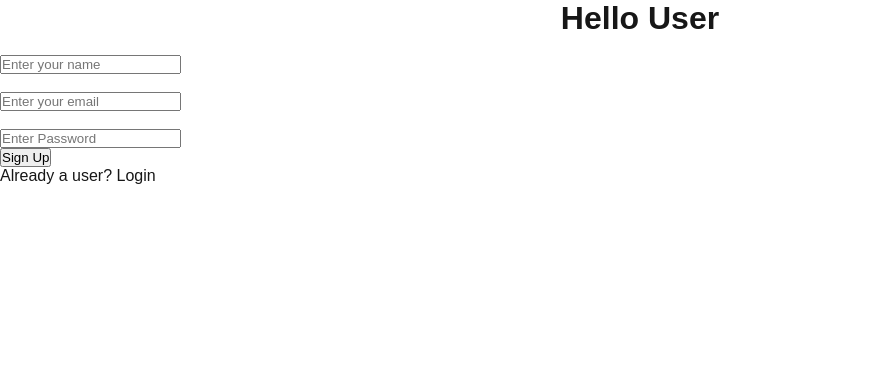
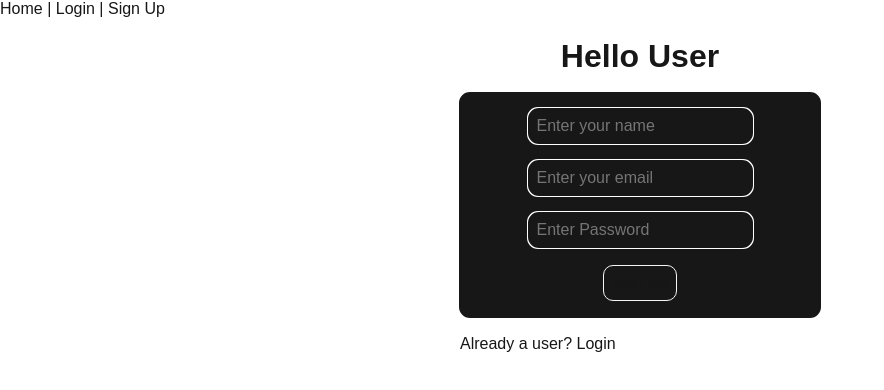
Before and after one commit to AadhilKassim/todo-app-react, a Next.js app: page /signup in a window 1280 px wide. Shown: the top 390 px of the page, without its empty margins (0-884 px from the left). Built offline with nearby package versions, Linux system fonts and the light colour scheme.

Commit message:
Added CSS for the login/signup pages updated signup page to check for password

```diff
--- a/components/form/Signupform.jsx
+++ b/components/form/Signupform.jsx
@@ -21,7 +21,19 @@ const Signupform = (props) => {
       password: psswrd
     };
 
-    axios.post("http://localhost:8888/signup", data);
+    axios.post("http://localhost:8888/signup", data).then((response) => {
+
+    });
+  }
+
+  function handlePassword(psswrd) {
+    if (psswrd === "") {
+      alert("Please fill in the password");
+    } else if (psswrd.length < 8) {
+      alert("Password must be at least 8 characters long");
+    }else {
+      alert(`Welcome ${name}, you have successfully signed up!`);
+    }
   }
 
   return (
@@ -33,37 +45,34 @@ const Signupform = (props) => {
 
       <form onSubmit={(e) => { registerUser(e) }}>
 
-      <div>
+        <div align="center">
           <input
             type="text"
             onChange={(e) => setName(e.target.value)}
             placeholder="Enter your name" />
-      </div>
           <br></br>
-      <div>
+          <br />
           <input
             type="email"
             onChange={(e) => setEmail(e.target.value)}
             placeholder="Enter your email" />
-      </div>
           <br></br>
-      <div>
+          <br />
           <input
             type="password"
             onChange={(e) => setPsswrd(e.target.value)}
             placeholder="Enter Password" />
+          <br />
+          <br/>
+          <button class = 'Submit' type='Submit' onClick={(psswrd) => {
+            handlePassword(psswrd);
+          }}>Sign Up</button>
         </div>
-      <button type='Submit' onClick={() => {
-        if (psswrd.length < 8) {
-          alert("Password must be at least 8 characters long");
-        } else {
-          alert(`Welcome ${name}, you have successfully signed up!`);
-        }
-      }}>Sign Up</button>
+      </form>
+      <br/>
         <div>
           <p>Already a user? <a href='/Login'>Login</a></p>
         </div>
-      </form>
     </>
   );
 }
--- a/pages/Login/index.jsx
+++ b/pages/Login/index.jsx
@@ -1,4 +1,5 @@
 import Loginform from '@/components/form/Loginform'
+import NavBar from '@/components/navigation/NavBar'
 import Head from 'next/head'
 import React from 'react'
 
@@ -11,6 +12,7 @@ const Login = () => {
         <link rel="icon" href="/favicon.ico" />
         <meta name="viewport" content="width=device-width, initial-scale=1" />
     </Head>
+    <NavBar />
     <Loginform />
 
     </>
--- a/pages/signup/index.jsx
+++ b/pages/signup/index.jsx
@@ -1,4 +1,5 @@
 import Signupform from '@/components/form/Signupform'
+import NavBar from '@/components/navigation/NavBar'
 import Head from 'next/head'
 import React from 'react'
 
@@ -11,7 +12,11 @@ const signup = () => {
                 <link rel="icon" href="/favicon.ico" />
                 <meta name="viewport" content="width=device-width, initial-scale=1" />
             </Head>
-            <Signupform />
+            <NavBar />
+            <div style={{ maxWidth: '400px', margin: '0 auto', padding: '20px' }}>
+
+                <Signupform />
+            </div>
         </>
     )
 }
--- a/styles/globals.css
+++ b/styles/globals.css
@@ -35,8 +35,57 @@ a {
   text-decoration: none;
 }
 
-@media (prefers-color-scheme: dark) {
+form {
+  display: flex;
+  flex-direction: column;
+  gap: 1rem;
+  width: 100%;
+  outline: auto;
+  padding-top: 1rem;
+  padding-bottom: 1rem;
+  background-color: #171717;
+  border-radius: 10px;
+}
+
+input {
+  font-family: inherit;
+  font-size: inherit;
+  color: inherit;
+  padding: 0.5rem;
+  background: transparent;
+  outline:auto;
+  border: 1.5px;
+  border-color: whitesmoke;
+  border-radius: 10px;
+}
+
+
+
+button {
+  font-family: inherit;
+  font-size: inherit;
+  color: inherit;
+  padding: 0.5rem;
+  background: transparent;
+  border: 1.5px solid whitesmoke;
+  cursor: pointer;
+  border-radius: 10px;
+}
+
+button:hover {
+  transition-duration: 0.3s;
+  background: whitesmoke;
+  color: black;
+}
+
+button:active {
+  transition-duration: 0.1s;
+  background: #827272;
+}
+
+
+@media (prefers-color-scheme: light) {
   html {
-    color-scheme: dark;
+    color-scheme: light;
   }
 }
```
Also changed, not shown: pages/index.jsx (+2 -5 lines). Lines whose indentation alone changed are shown as unchanged.
